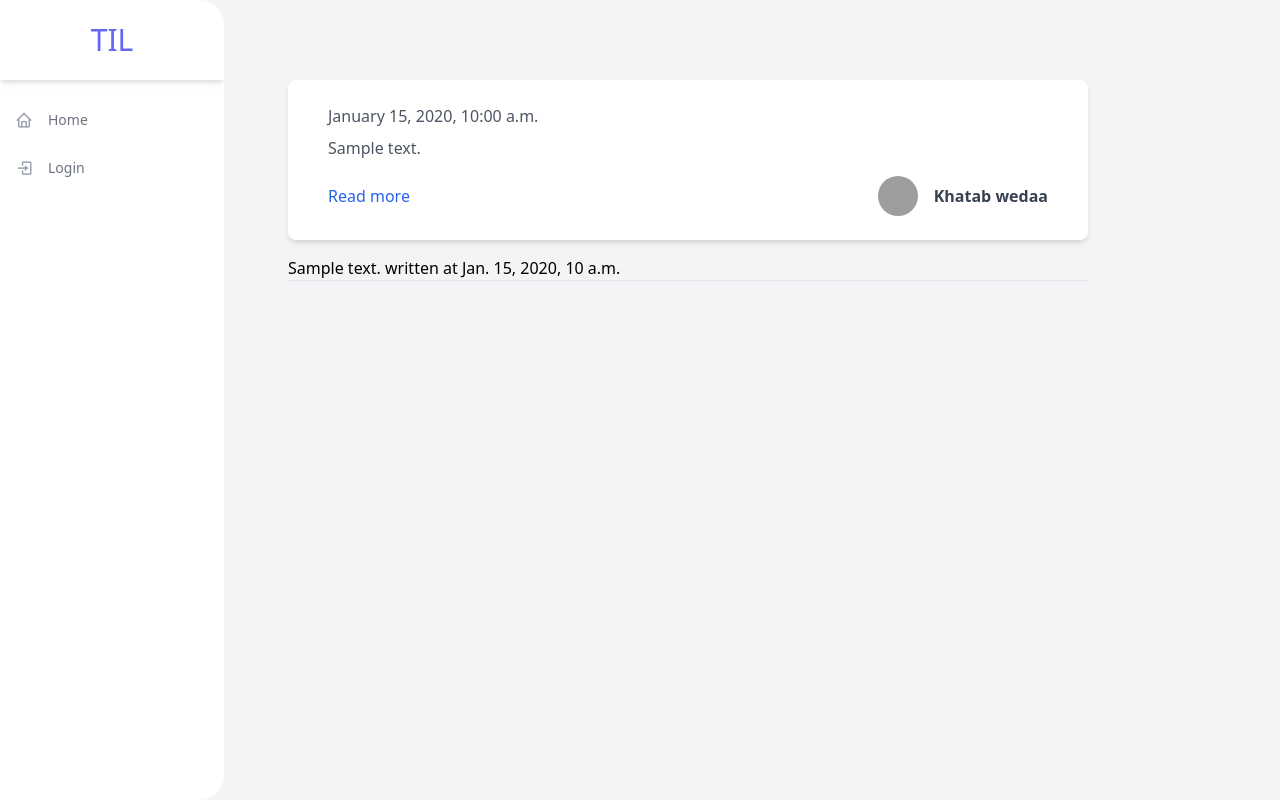
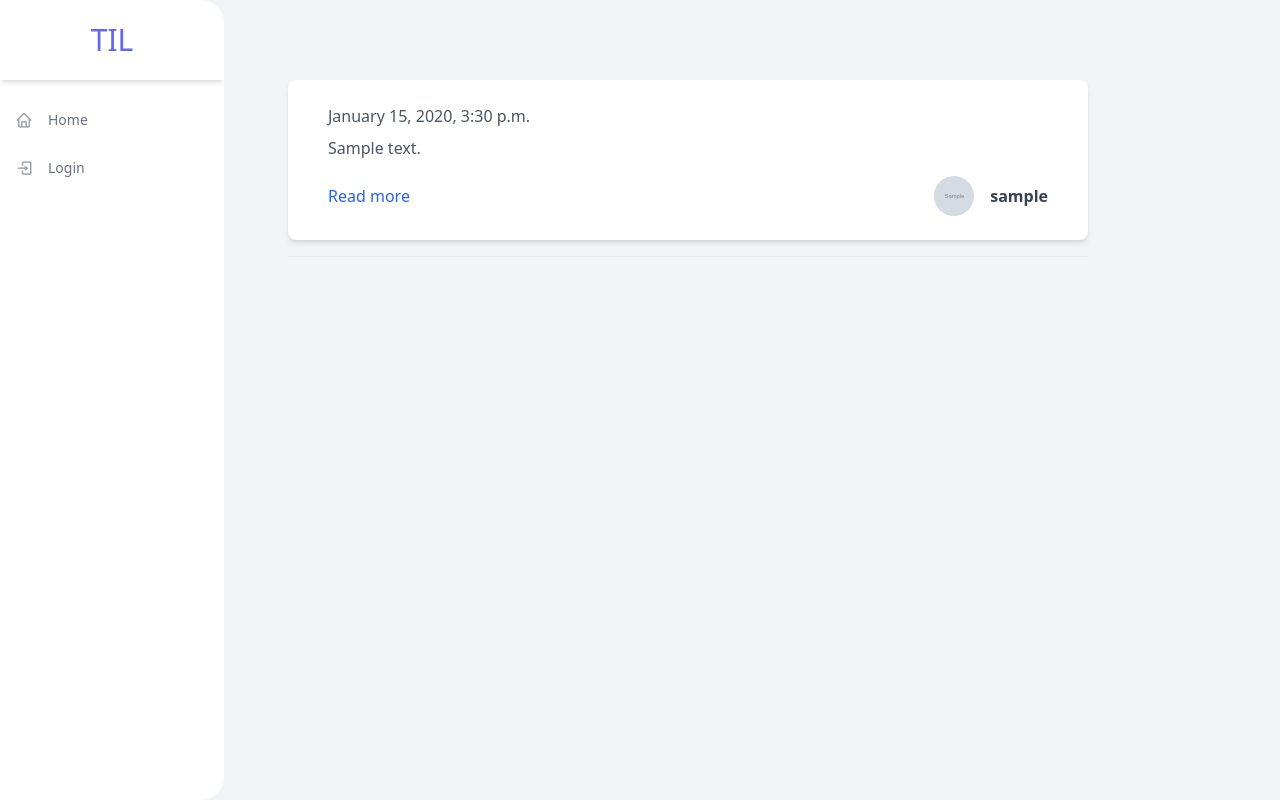
Before and after one commit to SaiRohanP/Django-Project, a Django app: page / in a window 1280 px wide. Run offline with Django 3.2, Linux system fonts and the light colour scheme; tables that the repository leaves empty hold one stand-in row (values such as "Sample post"); grey boxes marked "Sample" are stand-in pictures; some libraries are stand-ins or nearby versions; grey boxes are pictures that could not be loaded.

Commit message:
Adding author details topost template(Homepage)

```diff
--- a/feed/templates/feed/homepage.html
+++ b/feed/templates/feed/homepage.html
@@ -1,4 +1,5 @@
 {% extends "base.html" %}
+{% load thumbnail %}
 
 {% block title %}HomePage{% endblock %}
 
@@ -16,13 +17,14 @@
                 <a class="text-blue-600 hover:underline" href="#">Read more</a>
                 <div>
                     <a class="flex items-center" href="#">
-                        <img class="mx-4 w-10 h-10 object-cover rounded-full hidden sm:block" src="https://images.unsplash.com/photo-1502980426475-b83966705988?ixlib=rb-1.2.1&ixid=eyJhcHBfaWQiOjEyMDd9&auto=format&fit=crop&w=373&q=80" alt="avatar">
-                        <h1 class="text-gray-700 font-bold">Khatab wedaa</h1>
+                        {% thumbnail post.author.profile.image "100x100" crop="center" as im %}
+                        <img class="mx-4 w-10 h-10 object-cover rounded-full hidden sm:block" src={{im.url}} alt="avatar">
+                        {% endthumbnail %}
+                        <h1 class="text-gray-700 font-bold">{{post.author.username}}</h1>
                     </a>
                 </div>
             </div>
         </div>
-        {{ post.text }} written at {{ post.date }}
         <hr>
     {% endfor %}
 {% endblock %}
--- a/til/settings.py
+++ b/til/settings.py
@@ -118,7 +118,7 @@ AUTH_PASSWORD_VALIDATORS = [
 
 LANGUAGE_CODE = 'en-us'
 
-TIME_ZONE = 'UTC'
+TIME_ZONE = 'Asia/Kolkata'
 
 USE_I18N = True
 
```
